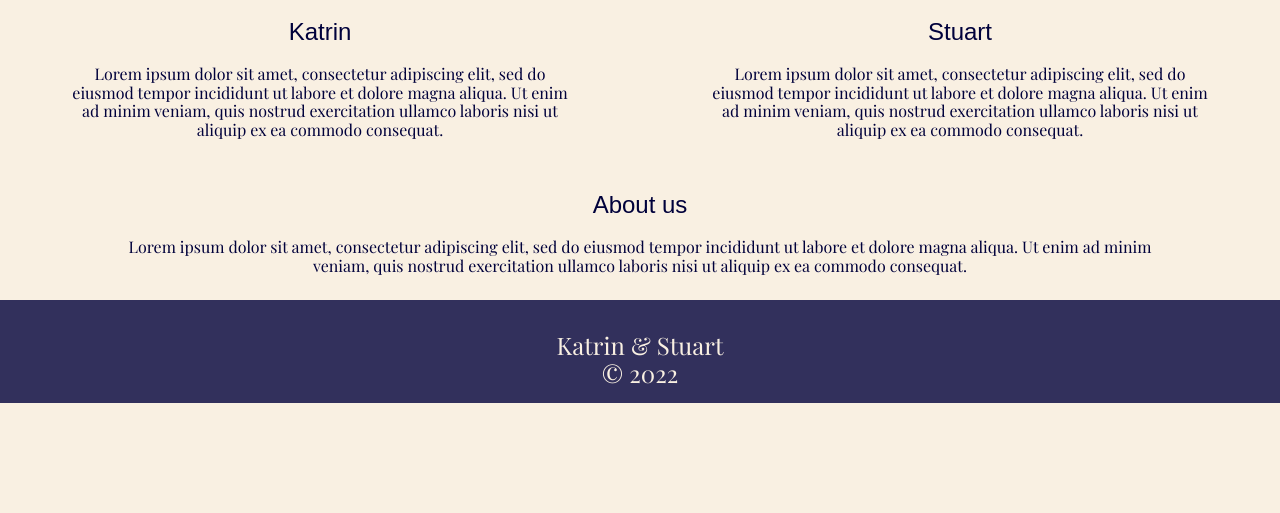
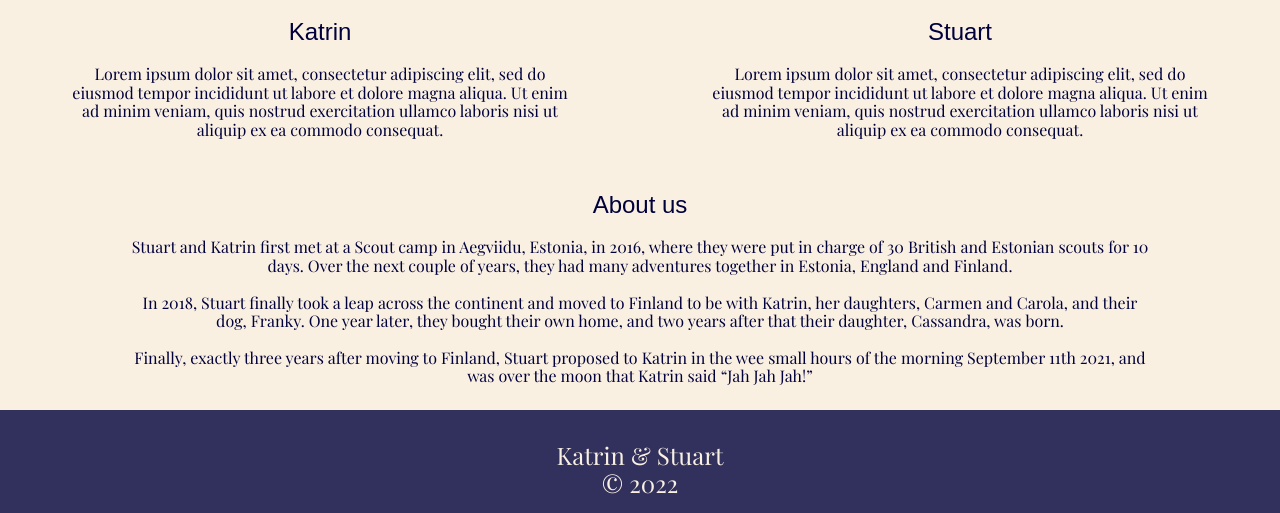
Before and after one commit to solpyro/wedding, a PHP site: page / in a window 1280 px wide. Shown: the part 865-1378 px from the top of the page. Before the commit the page ends 1268 px from the top, so only its background shows below. Run offline with PHP 8.4, Linux system fonts and the light colour scheme; some libraries are stand-ins or nearby versions; some web fonts are replaced.

Commit message:
Add our story text

```diff
--- a/index.php
+++ b/index.php
@@ -47,8 +47,20 @@
 				<div class="about-me">
 					<h2 lang="en" class="name">About us</h2>
 					<h2 lang="et" class="name">Meist</h2>
-					<p lang="en" class="about">Lorem ipsum dolor sit amet, consectetur adipiscing elit, sed do eiusmod tempor incididunt ut labore et dolore magna aliqua. Ut enim ad minim veniam, quis nostrud exercitation ullamco laboris nisi ut aliquip ex ea commodo consequat.</p>
-					<p lang="et" class="about">ET Lorem ipsum dolor sit amet, consectetur adipiscing elit, sed do eiusmod tempor incididunt ut labore et dolore magna aliqua. Ut enim ad minim veniam, quis nostrud exercitation ullamco laboris nisi ut aliquip ex ea commodo consequat.</p>
+					<p lang="en" class="about">
+						Stuart and Katrin first met at a Scout camp in Aegviidu, Estonia, in 2016, where they were put in charge of 30 British and Estonian scouts for 10 days. Over the next couple of years, they had many adventures together in Estonia, England and Finland.
+						<br /><br />
+						In 2018, Stuart finally took a leap across the continent and moved to Finland to be with Katrin, her daughters, Carmen and Carola, and their dog, Franky. One year later, they bought their own home, and two years after that their daughter, Cassandra, was born.
+						<br /><br />
+						Finally, exactly three years after moving to Finland, Stuart proposed to Katrin in the wee small hours of the morning September 11th 2021, and was over the moon that Katrin said “Jah Jah Jah!”
+					</p>
+					<p lang="et" class="about">
+						Stuart ja Katrin kohtusid esmakordselt 2016. Aasta suvel Eestis Aegviidus toimunud skaudilaagris, kus nad pandi 10 päevaks vastutama 30 Briti ja Eesti skaudi eest. Järgmise paari aasta jooksul kogesid nad  palju ühiseid seiklusi nii  Eestis, Inglismaal kui ka Soomes.
+						<br /><br />
+						2018. aastal tegi Stuart lõpuks hüppe üle kontinendi ja kolis Soome Katrini, tema tütarde Carmeni ja Carola ning nende koera Franky juurde. Aasta hiljem ostsid nad oma kodu ja kaks aastat pärast seda sündis nende vaike Cassandra.
+						<br /><br />
+						Ühtäkki, täpselt kolm aastat pärast Soome kolimist, tegi Stuart 11. septembril 2021 varajastel hommikutundidel Katrinile abieluettepaneku ja ei suutnud varjata oma rõõmu, kui Katrin vastas "Jah Jah Jah!"
+					</p>
 				</div>
 			</div>
 
```
Also changed, not shown: README.md.
